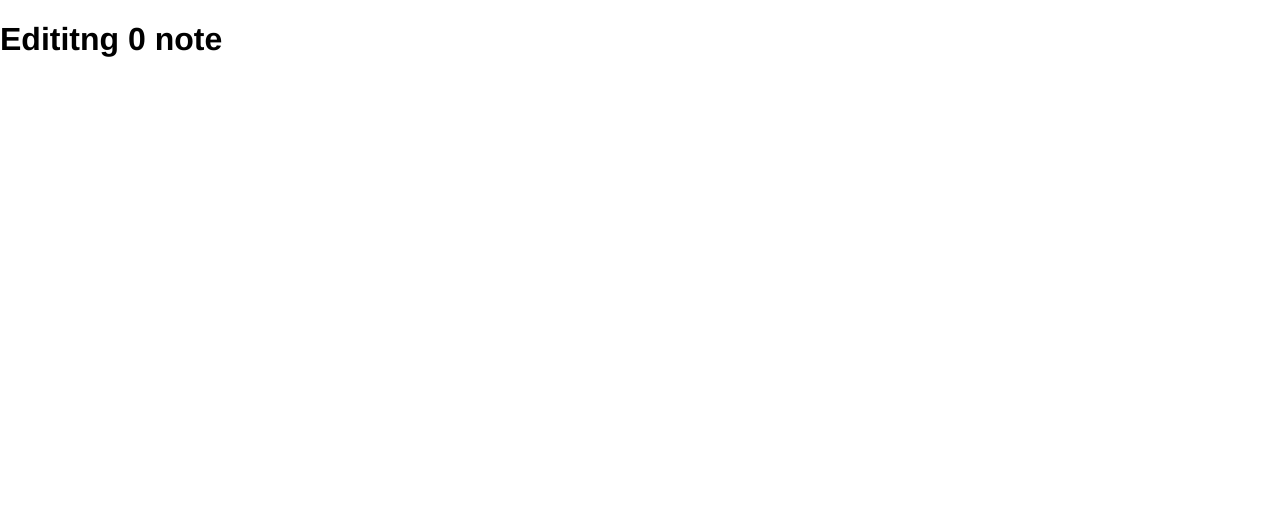
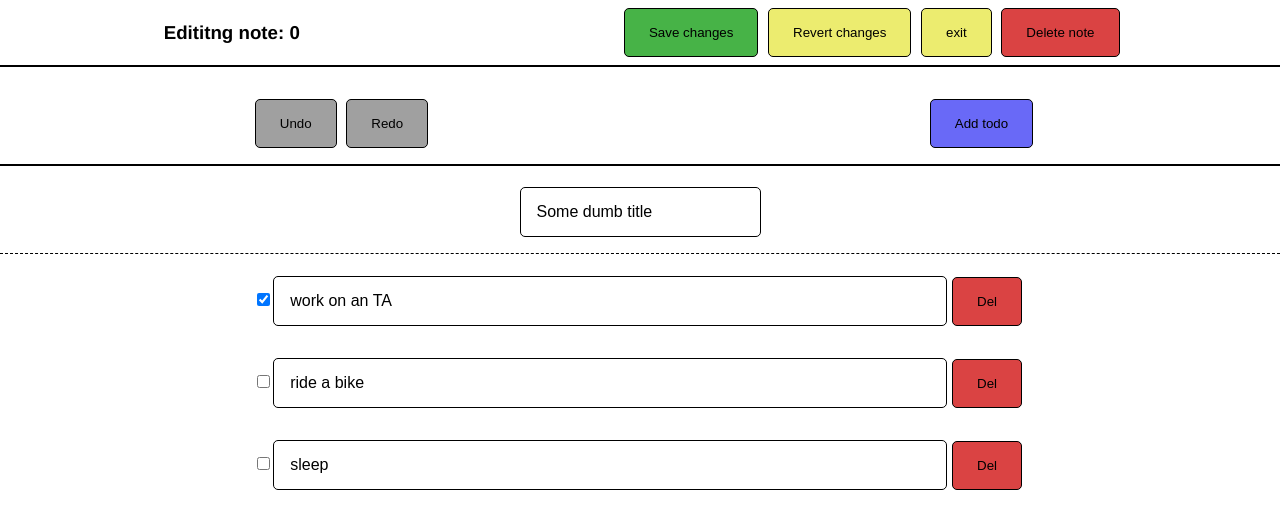
Before and after one commit to wvovaw/vue-todo, a Vue app: page /edit/0 in a window 1280 px wide. Shown: the top 528 px of the page. Built offline with nearby package versions, Linux system fonts and the light colour scheme.

Commit message:
Impl 2-way binding for note editor + some themeing

```diff
--- /dev/null
+++ b/src/assets/main.scss
@@ -0,0 +1,61 @@
+$success: #47b347;
+$warning: #ecec6f;
+$danger: #da4343;
+$info: #6969f7;
+$gray: #a0a0a0;
+
+$b-rad: 5px;
+
+a,
+a:visited {
+  text-decoration: none;
+  color: black;
+  &:hover {
+    text-decoration: underline;
+  }
+}
+
+input[type="text"] {
+  border: 1px solid black !important;
+  border-radius: $b-rad;
+  height: 3rem;
+  padding: 0 1rem;
+  font-size: medium;
+
+  &:focus {
+    filter: brightness(95%);
+  }
+}
+
+button {
+  border: 1px solid black !important;
+  border-radius: $b-rad;
+  border: none;
+  padding: 1rem 1.5rem;
+  margin: 0 0.3rem;
+
+  &:hover {
+    filter: brightness(85%);
+    cursor: pointer;
+  }
+}
+
+.is-success {
+  background-color: $success  !important;
+}
+
+.is-warning {
+  background-color: $warning  !important;
+}
+
+.is-danger {
+  background-color: $danger  !important;
+}
+
+.is-info {
+  background-color: $info  !important;
+}
+
+.is-regular {
+  background-color: $gray;
+}
--- /dev/null
+++ b/src/components/ControlsBar.vue
@@ -0,0 +1,41 @@
+<template>
+  <nav>
+    <div class="nav-item">
+      <h3 class="title">
+        <slot name="left" />
+      </h3>
+    </div>
+    <div class="nav-item">
+      <slot name="right" />
+    </div>
+  </nav>
+</template>
+
+<script>
+export default {
+  name: "ControlsBar",
+  props: {},
+};
+</script>
+
+<style lang="scss" scoped>
+nav {
+  border-bottom: 2px solid black;
+  padding: 0.5rem;
+  margin-bottom: 1rem;
+  display: flex;
+  flex-direction: row;
+  flex-wrap: wrap;
+  flex-grow: 1;
+  gap: 1rem;
+  justify-content: space-around;
+
+  .title {
+    margin: 0.5rem;
+  }
+  // Makes possible to imply scoped scss rulles on in-slot elements
+  :deep(.nav-item) {
+    align-self: center;
+  }
+}
+</style>
--- a/src/components/NoteEntity.vue
+++ b/src/components/NoteEntity.vue
@@ -6,16 +6,29 @@
           {{ note.title }}
         </h3>
       </router-link>
-      <button @click="$emit('deleteNote', note.id)">
+      <a
+        class="delbtn is-danger"
+        @click="$emit('deleteNote', note.id)"
+      >
         &times;
-      </button>
+      </a>
     </div>
     <div class="todo-list">
-      <TodoItem
+      <div
+        class="todo-item"
         v-for="(todo, ix) in note.todo.slice(0, 5)"
         :key="ix"
         :todo="todo"
-      />
+      >
+        <input
+          type="checkbox"
+          :checked="todo.done"
+          aria-disabled="true"
+        >
+        <label>
+          {{ todo.task }}
+        </label>
+      </div>
     </div>
     <div v-show="note.todo.length > 5">
       <b>. . .</b>
@@ -24,22 +37,15 @@
 </template>
 
 <script>
-import TodoItem from "@/components/TodoItem.vue";
 export default {
   name: "NoteEntity",
-  components: { TodoItem },
+  components: {},
   props: { note: { type: Object, default() {} } },
-  methods: {
-  },
+  methods: {},
 };
 </script>
 
 <style lang="scss" scoped>
-a,
-a:visited {
-  text-decoration: none;
-  color: black;
-}
 .note {
   border: 2px solid black;
   padding: 1rem;
@@ -52,25 +58,43 @@ a:visited {
     flex-direction: row;
     justify-content: space-between;
 
-    button {
-      background-color: rgb(231, 54, 54);
-      border: none;
-      border-radius: 10px;
-      height: fit-content;
-
-      &:hover {
-        background-color: rgb(189, 39, 39);
-        cursor: pointer;
-      }
-    }
-
     .note-title {
       margin: 0 0 1rem;
       max-width: 20rem;
     }
+
+    .delbtn {
+      display: block;
+      width: 15px;
+      height: 15px;
+      font-size: 0.85em;
+      border-radius: 100%;
+
+      &:hover {
+        text-decoration: none;
+        filter: brightness(85%);
+        cursor: pointer;
+      }
+    }
+  }
+
+  .todo-list {
+    text-align: left;
+
+    .todo-item {
+      overflow: hidden;
+      white-space: nowrap;
+      text-overflow: ellipsis;
+      margin: 1rem 0;
+      max-width: 20rem;
+      label {
+        border-bottom: 1px solid black;
+      }
+      // TODO: beautify checkboxes
+      input[type="checkbox"][aria-disabled="true"] {
+        pointer-events: none;
+      }
+    }
   }
 }
-.todo-list {
-  text-align: left;
-}
 </style>
--- a/src/components/NotesList.vue
+++ b/src/components/NotesList.vue
@@ -7,9 +7,12 @@
       @deleteNote="(noteId) => openDialog(noteId)"
     />
     <ModalDialog
+      title="Delete note?"
+      subtitle="Are you sure you want to delete this note?"
+      confirm-text="Delete"
+      cancel-text="Cancel"
       @cancel="showModal = false"
       @confirm="deleteNote"
-      @deleteNoteDialog="deleteNote"
       v-show="showModal"
     />
   </div>
--- a/src/components/TodoItem.vue
+++ b/src/components/TodoItem.vue
@@ -1,28 +1,42 @@
 <template>
   <div class="item">
-    <input type="checkbox" :checked="todo.done" disabled />
-    <label>
-      {{ todo.task }}
-    </label>
+    <input
+      type="checkbox"
+      :checked="done"
+      @input="$emit('update:done', $event.target.checked)"
+    >
+    <input
+      type="text"
+      :value="task"
+      @input="$emit('update:task', $event.target.value)"
+    >
+    <button
+      class="is-danger"
+      @click="removeTodo"
+    >
+      Del
+    </button>
   </div>
 </template>
 
 <script>
 export default {
   name: "TodoItem",
-  props: { todo: { type: Object, default() {} } },
+  props: { task: { type: String, default() {return "";} },
+           done: { type: Boolean, default() {return false;}}
+  },
+  emits: ['update:done', 'update:task'],
+  data() {
+    return{
+    }
+  },
+  methods: {
+  }
 };
 </script>
 
 <style lang="scss" scoped>
-label {
-  border-bottom: 1px solid black;
-}
-.item {
-  overflow: hidden;
-  white-space: nowrap;
-  text-overflow: ellipsis;
-  margin: 1rem 0;
-  max-width: 20rem;
+input[type="text"] {
+  width: 50%;
 }
 </style>
--- a/src/main.js
+++ b/src/main.js
@@ -3,7 +3,10 @@ import App from './App.vue';
 import router from './router';
 import store from './store';
 
+import style from '@/assets/main.scss';
+
 createApp(App)
   .use(store)
   .use(router)
+  .use(style)
   .mount('#app');
--- a/src/views/EditView.vue
+++ b/src/views/EditView.vue
@@ -1,16 +1,189 @@
 <template>
   <div class="edit">
-    <h1>Edititng {{ $route.params.id }} note</h1>
+    <ControlsBar>
+      <template #left>
+        Edititng note: {{ $route.params.id }}
+      </template>
+      <template #right>
+        <button
+          class="is-success"
+          @click="saveChanges"
+        >
+          Save changes
+        </button>
+        <button
+          class="is-warning"
+          @click="revertChanges"
+        >
+          Revert changes
+        </button>
+        <button
+          class="is-warning"
+          @click="exit"
+        >
+          exit
+        </button>
+        <button
+          class="is-danger"
+          @click="deleteNote"
+        >
+          Delete note
+        </button>
+      </template>
+    </ControlsBar>
+    <ControlsBar>
+      <template #left>
+        <div class="buttons">
+          <button
+            class="is-regular"
+            @click="undoLastChange"
+          >
+            Undo
+          </button>
+          <button
+            class="is-regular"
+            @click="redoLastChange"
+          >
+            Redo
+          </button>
+        </div>
+      </template>
+      <template #right>
+        <div class="buttons">
+          <button
+            class="is-info"
+            @click="addTodoEntry"
+          >
+            Add todo
+          </button>
+        </div>
+      </template>
+    </ControlsBar>
+    <h1 class="note-title">
+      <input
+        type="text"
+        v-model="newNote.title"
+      >
+    </h1>
+    <section class="todo-list">
+      <TodoItem
+        class="todo-item"
+        v-for="(todo, ix) in newNote.todo.length"
+        :key="ix"
+        :task="newNote.todo[ix].task"
+        :done="newNote.todo[ix].done"
+        @update:task="(newVal) => (newNote.todo[ix].task = newVal)"
+        @update:done="(newVal) => (newNote.todo[ix].done = newVal)"
+        @deleteTodo="(todoId) => openDialog(deleteTodoEntry, todoId)"
+      />
+    </section>
+    <ModalDialog
+      :title="modal.title"
+      :subtitle="modal.subtitle"
+      :confirm-text="modal.confirmText"
+      :cancel-text="modal.cancelText"
+      @cancel="onDialogCancel"
+      @confirm="onDialogConfirm"
+      v-show="modal.show"
+    />
   </div>
 </template>
 
 <script>
+import ControlsBar from "@/components/ControlsBar.vue";
+import TodoItem from "@/components/TodoItem.vue";
+import ModalDialog from "@/components/ModalDialog.vue";
+
 export default {
   name: "EditView",
-  components: {},
-  methods: {},
+  components: { ControlsBar, TodoItem, ModalDialog },
+  data() {
+    return {
+      isNewNote: false,
+      newNote: {},
+      modal: {
+        show: false,
+        title: "",
+        subtitle: "",
+        confirmText: "Yes",
+        cancelText: "Cancel",
+      },
+    };
+  },
+  methods: {
+    exit() {
+      // NEED CONFIRMATION
+      this.$router.push("/");
+    },
+    deleteNote() {
+      // NEED CONFIRMATION
+    },
+    saveChanges() {
+    },
+    revertChanges() {
+      // NEED CONFIRMATION
+    },
+    undoLastChange() {},
+    redoLastChange() {},
+    addTodoEntry() {
+      this.newNote.todo.push({task: "", done: false});
+    },
+    deleteTodoEntry() {},
+
+    onDialogCancel() {},
+    onDialogConfirm() {},
+  },
+  computed: {
+    note() {
+      // If query is "/edit/new"
+      if (this.$route.params.id == "new")
+        return { title: "New note", todo: [] };
+
+      // If query has an id that there is the note with the same id "/edit/:id"
+      if (this.$store.state.notes[this.$route.params.id] != undefined)
+        return this.$store.state.notes[this.$route.params.id];
+
+      // Otherwise the query was incorrect so return empty object.
+      return {};
+    },
+  },
+  beforeCreate() {
+    if (this.$route.params.id == "new")
+      // "/edit/new" route is used for creating new note
+      this.isNewNote = true;
+    else if (this.$store.state.notes[this.$route.params.id] == undefined)
+      // Redirect to "/" if there is no a note with that id
+      this.$router.push("/");
+  },
+  beforeMount() {
+    this.newNote = JSON.parse(JSON.stringify(this.note));
+  }
 };
 </script>
 
 <style lang="scss" scoped>
+.note-title {
+  text-align: center;
+  border-bottom: 1px dashed black;
+  padding-bottom: 1rem;
+}
+
+.todo-list {
+  width: 100%;
+  display: flex;
+  flex-direction: column;
+  text-align: center;
+  justify-items: center;
+  align-content: space-around;
+
+  .todo-item {
+    margin: 1rem 0;
+    &:last-child {
+      margin-bottom: 0;
+    }
+    &:first-child {
+      margin-top: 0;
+    }
+  }
+}
 </style>
--- a/src/views/HomeView.vue
+++ b/src/views/HomeView.vue
@@ -1,32 +1,31 @@
 <template>
   <div class="home">
-    <nav>
-      <div class="nav-item">
-        <h3 class="title">
-          Notes
-        </h3>
-      </div>
-      <div class="nav-item">
-        <button @click="createNewNote">
+    <ControlsBar>
+      <template #left>
+        Notes
+      </template>
+      <template #right>
+        <button class="is-success" @click="createNewNote">
           Create new
         </button>
-      </div>
-    </nav>
+      </template>
+    </ControlsBar>
     <NotesList />
   </div>
 </template>
 
 <script>
+import ControlsBar from "@/components/ControlsBar.vue";
 import NotesList from "@/components/NotesList.vue";
 
 export default {
   name: "HomeView",
   components: {
+    ControlsBar,
     NotesList,
   },
   methods: {
     createNewNote() {
-      console.log("createNewNote");
       this.$router.push("/edit/new");
     },
   },
@@ -34,31 +33,4 @@ export default {
 </script>
 
 <style lang="scss" scoped>
-nav {
-  border-bottom: 2px solid black;
-  padding: 0.5rem;
-  margin-bottom: 1rem;
-  display: flex;
-  flex-direction: row;
-  flex-grow: 1;
-  justify-content: space-around;
-
-  .title {
-    margin: 0.5rem;
-  }
-
-  .nav-item {
-    align-self: center;
-  }
-}
-button {
-  background-color: #4caf50; /* Green */
-  border: none;
-  padding: 1rem 2rem;
-
-  &:hover {
-    background-color: #46a149; /* Green */
-    cursor: pointer;
-  }
-}
 </style>
```
Also changed, not shown: src/components/ModalDialog.vue (+14 -28 lines).
